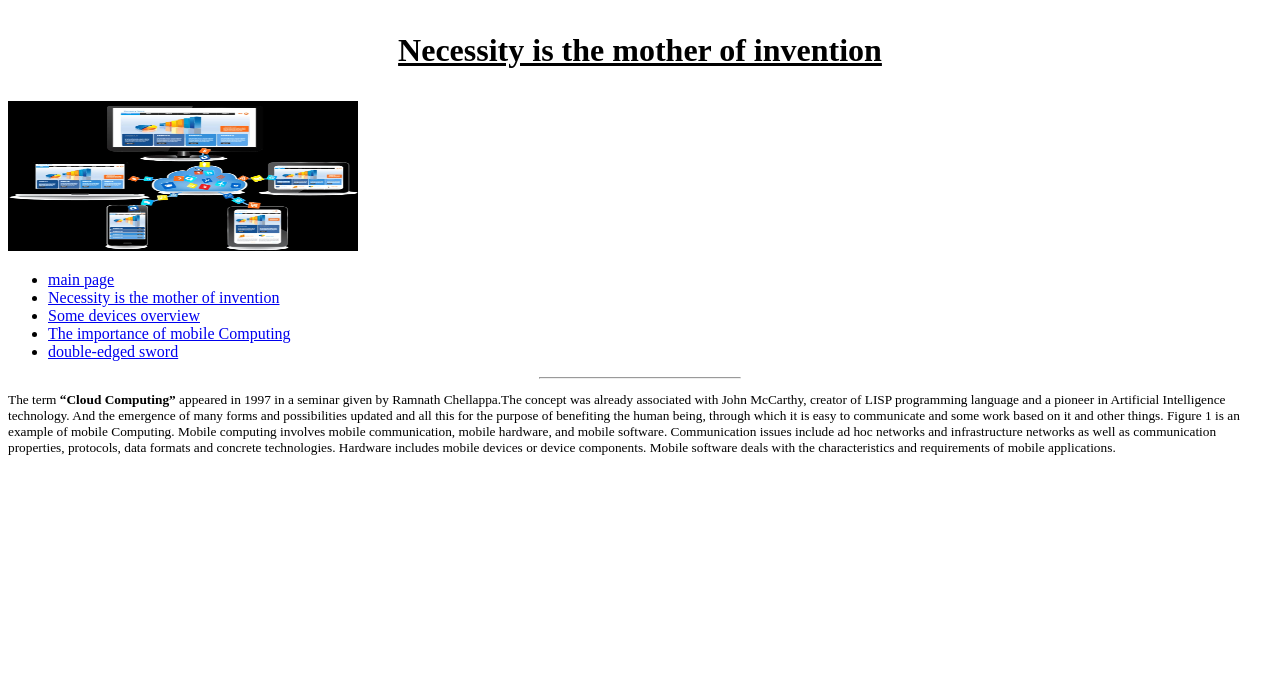
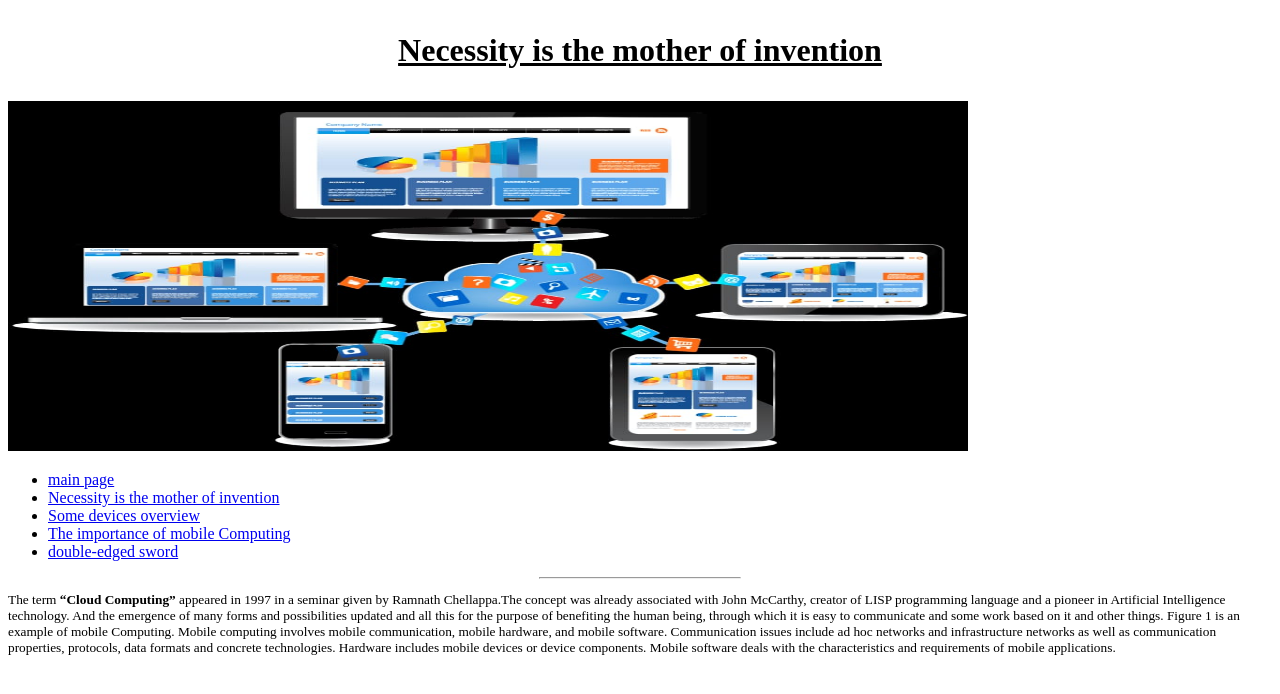
Before and after one commit to ateya-shehata-saad/ece001, a plain HTML site: page p1.html in a window 1280 px wide. Drawn offline with Linux system fonts and the light colour scheme.

Commit message:
Update p1.html

```diff
--- a/p1.html
+++ b/p1.html
@@ -9,7 +9,7 @@
     Necessity is the mother of invention
 </ins></p></h1>
 
-<img src="IMG-20200603-WA0116.jpg" height="150px" width="350px" />
+<img src="IMG-20200603-WA0116.jpg" height="350px" width="960px" />
 
 
            <ul>
```
